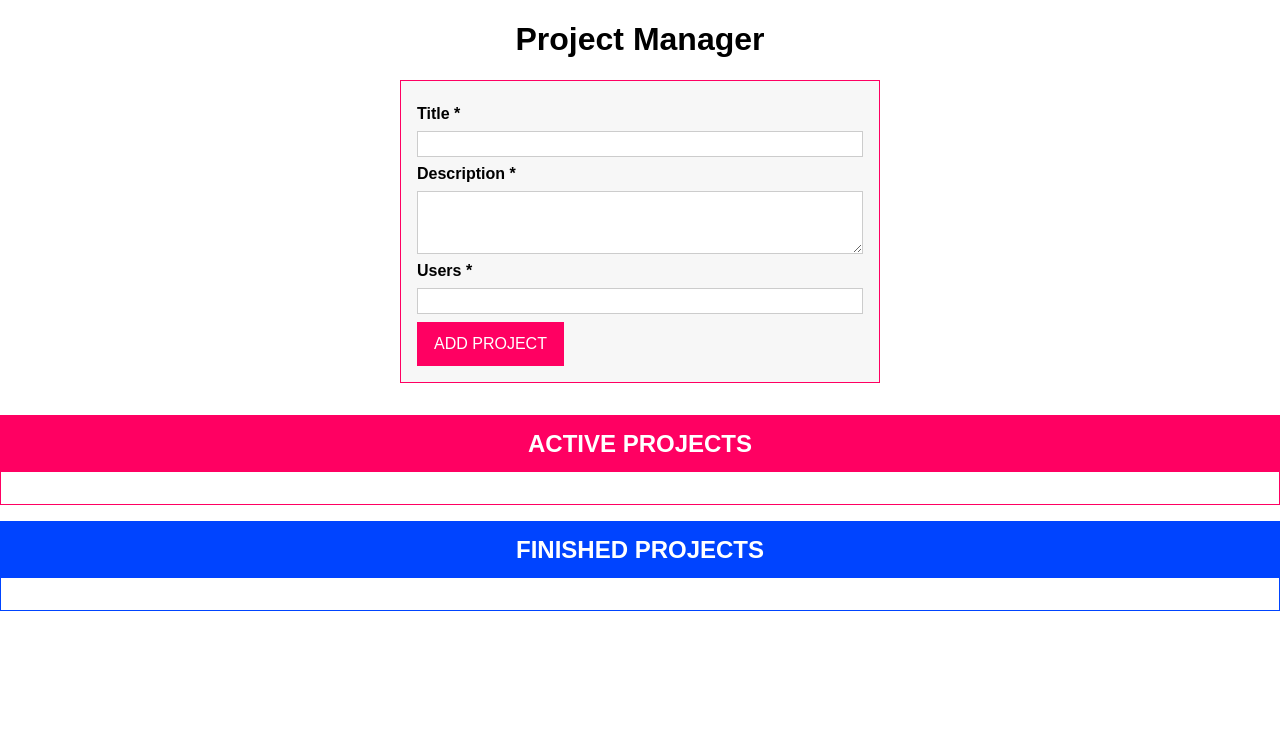
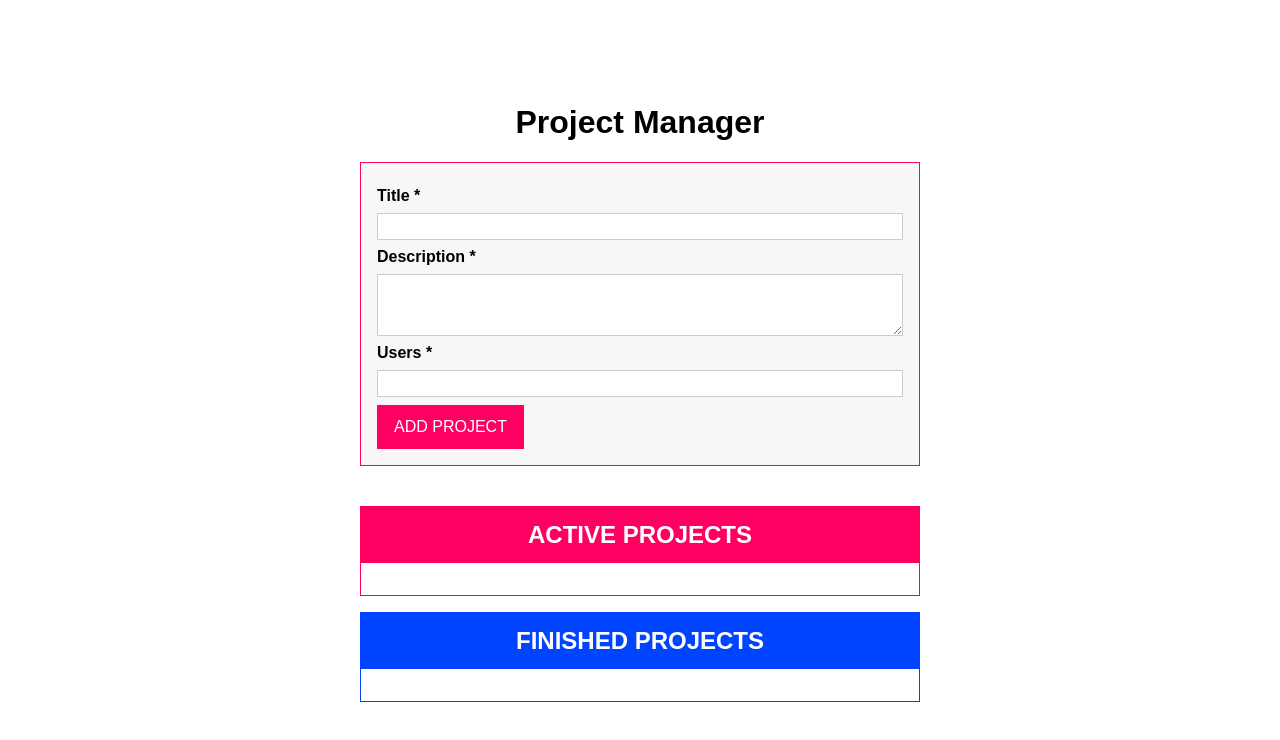
Before and after one commit to AndrewSavetchuk/FunTypeScriptProjectManager, a website built with webpack: page index.html in a window 1280 px wide. Built offline with nearby package versions, Linux system fonts and the light colour scheme.

Commit message:
feat: center content

```diff
--- a/app.css
+++ b/app.css
@@ -2,6 +2,19 @@
 *:before,
 *:after {
   box-sizing: border-box;
+}
+
+html,
+body {
+  width: 100%;
+  height: 100%;
+  display: flex;
+  align-items: center;
+  justify-content: center;
+}
+
+body > div {
+  flex: 1;
 }
 
 body {
@@ -25,7 +38,6 @@ textarea {
   font: inherit;
   padding: 0.2rem 0.4rem;
   width: 100%;
-  max-width: 30rem;
   border: 1px solid #ccc;
 }
 
@@ -59,11 +71,11 @@ button:active {
 }
 
 .form {
-  margin: 1rem auto 2rem;
+  margin: 1rem auto 2.5rem;
   padding: 1rem;
   border: 1px solid #ff0062;
   background: #f7f7f7;
-  max-width: 30rem;
+  max-width: 35rem;
 }
 
 .form-control {
@@ -71,7 +83,7 @@ button:active {
 }
 
 .projects {
-  max-width: 80rem;
+  max-width: 35rem;
   margin: 1rem auto;
   border: 1px solid #ff0062;
 }
@@ -104,7 +116,7 @@ button:active {
 }
 
 .projects li {
-  box-shadow: 1px 1px 8px rgba(0, 0, 0, 0.26);
+  box-shadow: 0 0 5px rgba(0, 0, 0, 0.2);
   padding: 1rem;
   margin: 1rem;
   background-color: white;
--- a/index.html
+++ b/index.html
@@ -9,6 +9,7 @@
   <script src="dist/bundle.js" defer></script>
 </head>
 <body>
+<div>
   <h1 class="title">Project Manager</h1>
   <template id="js-project-input">
     <form class="form">
@@ -43,5 +44,6 @@
     </section>
   </template>
   <div id="app"></div>
+</div>
 </body>
 </html>
```
Lines whose indentation alone changed are shown as unchanged.
